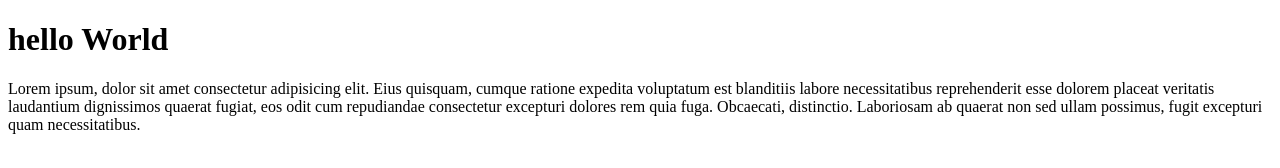
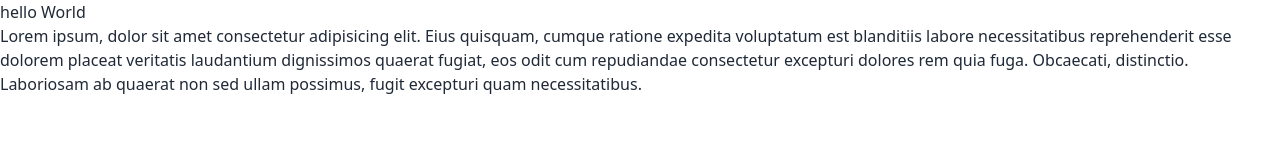
Before and after one commit to Twilight-moon71/a-new-repo, a plain HTML site: page index.html in a window 1280 px wide. Drawn offline with nearby package versions, Linux system fonts and the light colour scheme.

Commit message:
added external js file

```diff
--- a/index.html
+++ b/index.html
@@ -1,12 +1,24 @@
 <!DOCTYPE html>
 <html lang="en">
+
 <head>
     <meta charset="UTF-8">
     <meta name="viewport" content="width=device-width, initial-scale=1.0">
-    <title>Document</title>
+
+    <link href="https://cdn.jsdelivr.net/npm/daisyui@4.7.2/dist/full.min.css" rel="stylesheet" type="text/css" />
+    <script src="https://cdn.tailwindcss.com"></script>
+
+    <title>P-ticket</title>
 </head>
+
 <body>
     <h1>hello World</h1>
-    <p>Lorem ipsum, dolor sit amet consectetur adipisicing elit. Eius quisquam, cumque ratione expedita voluptatum est blanditiis labore necessitatibus reprehenderit esse dolorem placeat veritatis laudantium dignissimos quaerat fugiat, eos odit cum repudiandae consectetur excepturi dolores rem quia fuga. Obcaecati, distinctio. Laboriosam ab quaerat non sed ullam possimus, fugit excepturi quam necessitatibus.</p>
+    <p>Lorem ipsum, dolor sit amet consectetur adipisicing elit. Eius quisquam, cumque ratione expedita voluptatum est
+        blanditiis labore necessitatibus reprehenderit esse dolorem placeat veritatis laudantium dignissimos quaerat
+        fugiat, eos odit cum repudiandae consectetur excepturi dolores rem quia fuga. Obcaecati, distinctio. Laboriosam
+        ab quaerat non sed ullam possimus, fugit excepturi quam necessitatibus.</p>
+
+        <script src="js/index.js"></script>
 </body>
+
 </html>
```
Also changed, not shown: js/index.js (added), tailwind.config.js (added).
